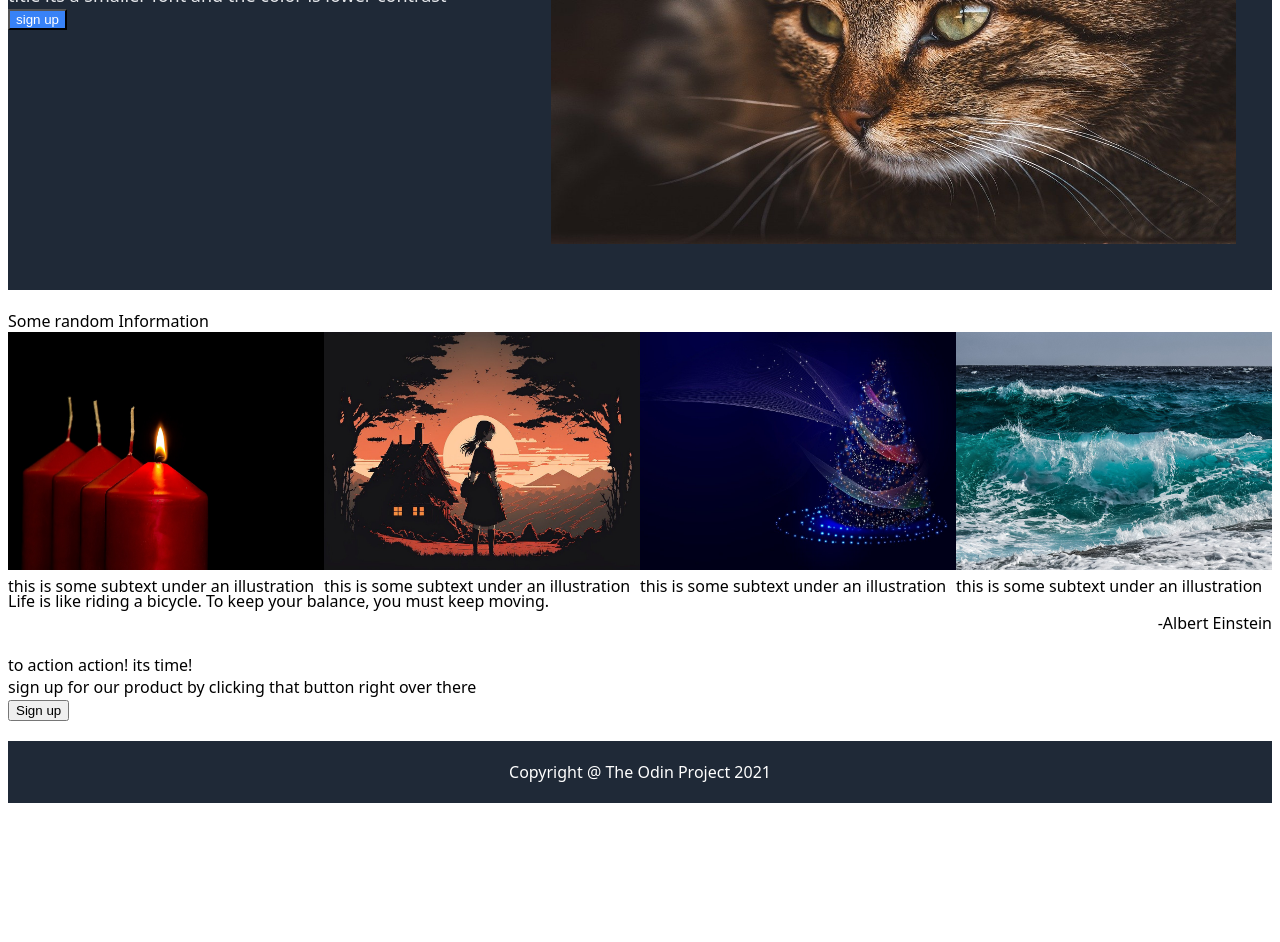
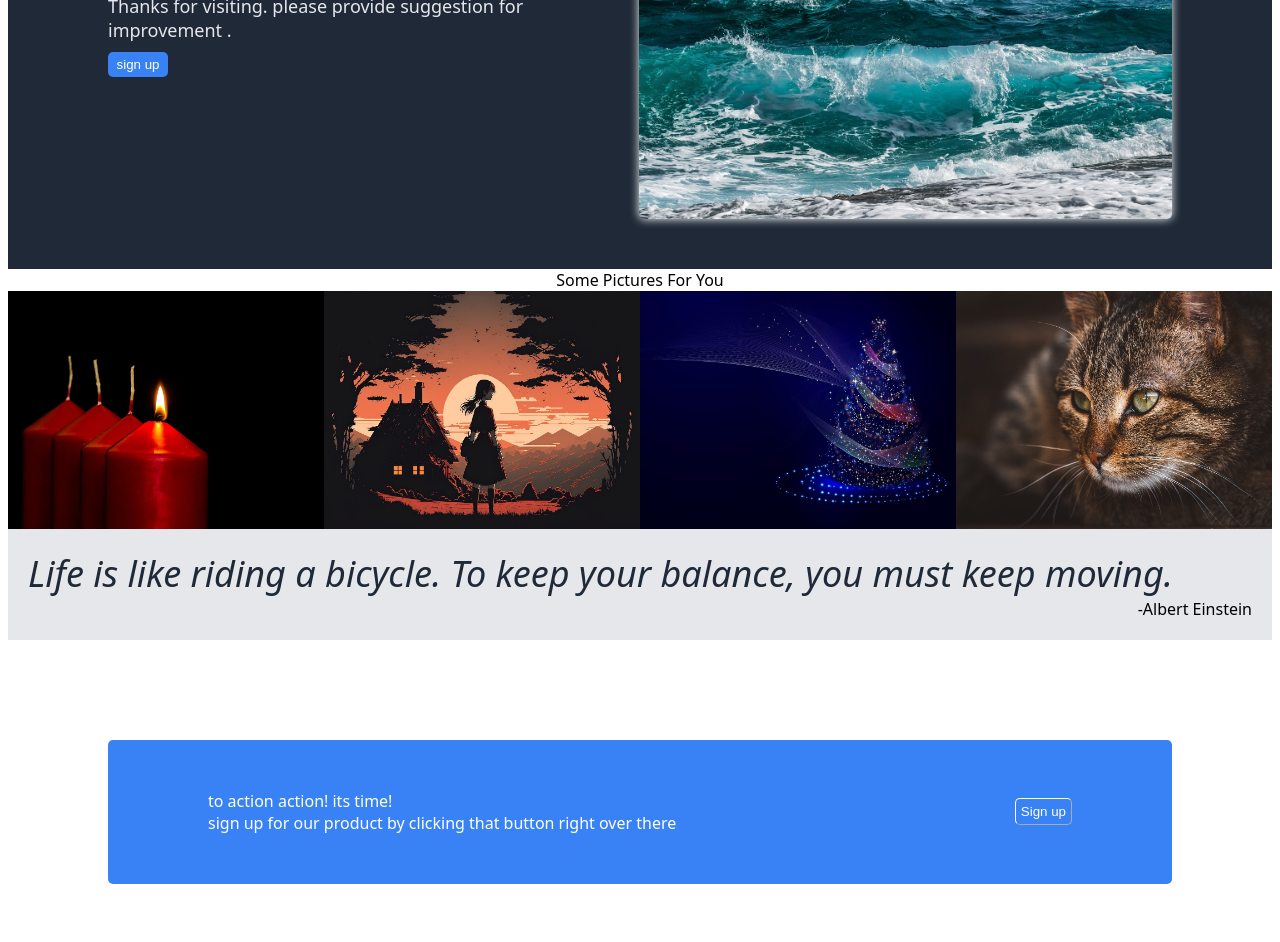
Before and after one commit to STORM533/landing-page, a plain HTML site: page index.html in a window 1280 px wide. Shown: the part 201-1143 px from the top of the page. Before the commit the page ends 1012 px from the top, so only its background shows below. Drawn offline with Linux system fonts and the light colour scheme.

Commit message:
Header and footer done

```diff
--- a/index.html
+++ b/index.html
@@ -9,44 +9,44 @@
 <body>
     <div class="Header">
         <div class="Hp1">
-            <div class="logo">Header Logo</div>
+            <div class="logo">STORM</div>
             <div class="list">
                 <ul>
-                    <li><a href="#" target="_blank" rel="noopener noreferrer">Header Link 1</a></li>
-                    <li><a href="#" target="_blank" rel="noopener noreferrer">Header Link 2</a></li>
-                    <li><a href="#" target="_blank" rel="noopener noreferrer">Header Link 3</a></li>
+                    <li><a href="#" target="_blank" rel="noopener noreferrer">STORM 1</a></li>
+                    <li><a href="#" target="_blank" rel="noopener noreferrer">STORM 2</a></li>
+                    <li><a href="#" target="_blank" rel="noopener noreferrer">STORM 3</a></li>
                 </ul>
             </div>
         </div>
         <div class="Hp2">
             <div class="Hp21">
-                <div class="title">This website is awesome</div>
-                <div class ="text">This website has some subtext that goes here under the main title  its a smaller font  and the color  is lower contrast</div>
+                <div class="title">Hello There!</div>
+                <div class ="text">Thanks for visiting. please provide suggestion for improvement .</div>
                 <button> sign up</button>
             </div>
             <div class="Hp22">
-                <img src = "./images/cat-8611246_1280.jpg" alt="cat.jpg">
+                <img src = "./images/waves-3473335_1280.jpg" alt="cat.jpg">
             </div>
         </div>
     </div>
     <div class="Middle1">
-        <div class="title1">Some random Information</div>
+        <div class="title1">Some Pictures For You</div>
         <div class="whole">
             <div class="whole1">
                 <img src = "./images/advent-1883816_1280.jpg">
-                <div class="text">this is some subtext under an  illustration</div>
+                <div class="text">Candles</div>
             </div>
             <div class="whole1">
                 <img src = "./images/girl-7628308_1280.jpg">
-                <div class="text">this is some subtext under an  illustration</div>
+                <div class="text">A girl</div>
             </div>
             <div class="whole1">
                 <img src = "./images/christmas-tree-2928142_1280.jpg">
-                <div class="text">this is some subtext under an  illustration</div>
+                <div class="text">Happy Christmas</div>
             </div>
             <div class="whole1">
-                <img src = "./images/waves-3473335_1280.jpg">
-                <div class="text">this is some subtext under an  illustration</div>
+                <img src = "./images/cat-8611246_1280.jpg">
+                <div class="text">Cat</div>
             </div>
         </div>
     </div>
@@ -59,9 +59,7 @@
             <div class="topic"> to action action! its time!</div>
             <div class="subtext">sign up for our product by clicking that button right over there </div>
         </div>
-        <div class="button">
-            <button>Sign up</button>
-        </div>
+        <button>Sign up</button>
     </div>
     <div class="footer2">
         Copyright @ The Odin Project 2021
--- a/style.css
+++ b/style.css
@@ -3,23 +3,38 @@ body{
     display : flex;
     flex-direction: column;
     flex:1 1 auto;
-    gap: 20px;
+
+
 }
-.Header, .footer2{
+.Header{
     background-color: #1F2937;
     color:white;
     display: flex;
     flex-direction: column;
+    gap: 50px;
+    padding:0px 100px 50px;
 
 }
 .Hp1{
 display: flex;
 justify-content: space-between;
+margin: 20px;
+.logo{
+    font-weight: 900;
+}
 }
 .Hp2{
     display: flex;
     justify-content: space-between;
 
+
+}
+.Hp21{
+    display: flex;
+    flex-direction: column;
+    width: 100%;
+    flex-wrap: wrap;
+    gap: 10px;
 }
 .Hp21 .title{
 font-size: 48px;
@@ -32,38 +47,61 @@ color: #F9FAF8;
     color: #E5E7EB;
 }
 .Hp21 button{
+    display: flex;
+    justify-content: center;
+    align-items: center;
     background-color: #3882F6;
     color: white;
+    width: 60px;
+    border-radius: 5px;
+    border-style: none;
+    outline: none;
+    padding: 5px;
+
 }
 .Hp22 img{
- height: 90%;
- width: 95%;
+    box-sizing: border-box;
+    display: flex;
+    align-items: center;
+    justify-content: center;
+    height: 300px;
+    border-radius: 5px;
+    box-shadow: 0 0  10px #F9FAF8;
+
 }
-.Middle1 .whole{
+.Middle1 .whole {
     display: flex;
     justify-content: center;
 
 }
+.Middle1 .title1{
+    display: flex;
+    justify-content: center;
+}
 .Middle2{
+    background-color: #E5E7EB;
+    padding: 20px;
     display: flex;
     flex-direction: column;
 
+}
+.Middle2 .quote{
+    font-size: 36px;
+    color: #1F2937;
+    font-style: italic ;
+    font-weight: 100;
 }
 .speaker{
     display: flex;
     justify-content: flex-end;
 }
-
-
 .whole1 img{
 height: 100%;
 width: 100%;
 }
-
-
 ul{
     display: flex;
-    gap: 10px;
+    gap: 100px;
     list-style-type: none;
     margin: 0px;
     padding: 0px;
@@ -72,7 +110,37 @@ a:link{
   text-decoration: none;
   color: #E5E7EB;
 }
+.footer1{
+    box-sizing: border-box;
+    border-radius: 5px;
+    margin: 100px;
+    padding: 20px;
+    color: white;
+    background-color: #3882F6;
+    display: flex;
+    justify-content: space-between;
+    align-items: center;
+    padding:50px 100px 50px;
+
+}
+.footer1 button{
+    background-color: #3882F6;
+    color: white;
+    border-radius: 5px;
+    outline: none;
+    border-color: white;
+    border-width: 1px;
+    padding:5px;
+    display: flex;
+    justify-content:center;
+    align-items: center;
+}
 .footer2{
     padding: 20px;
     text-align: center;
+    background-color: #1F2937;
+    color:white;
+    display: flex;
+    flex-direction: column;
+
 }
```
